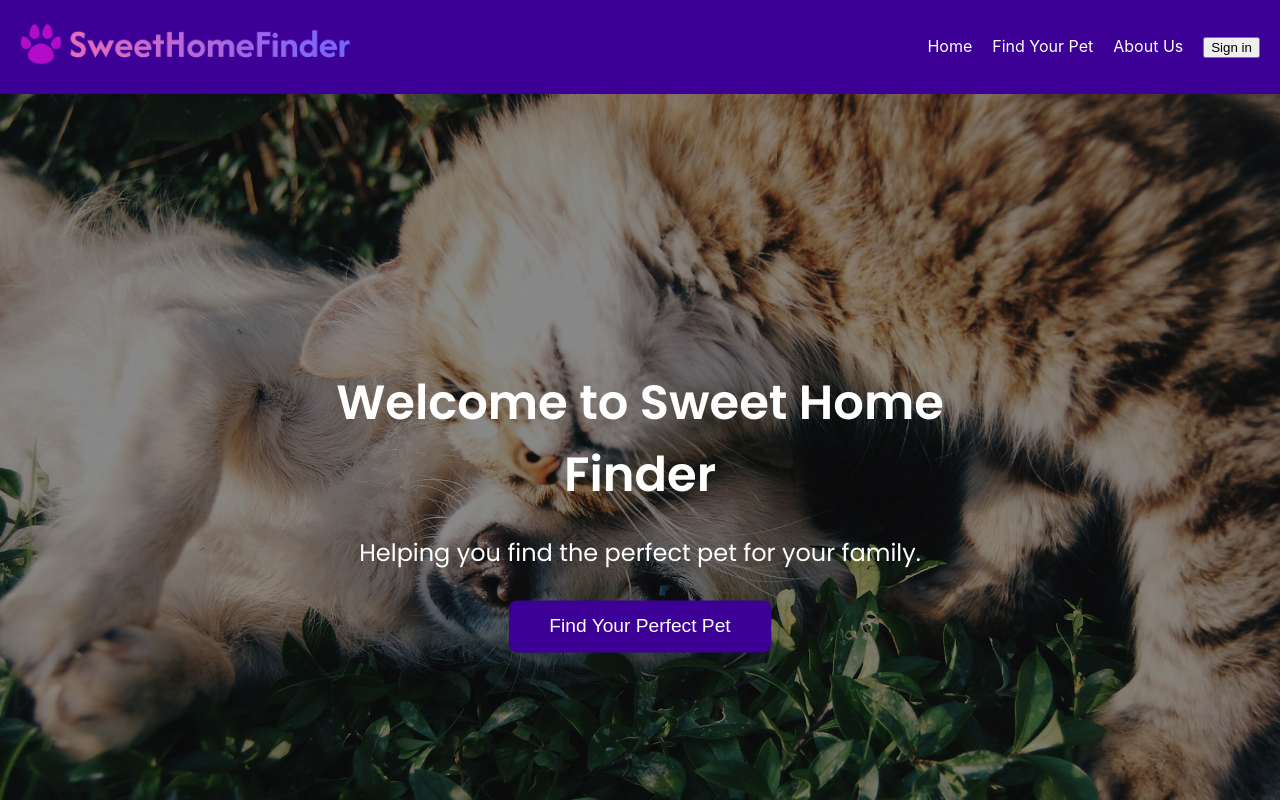
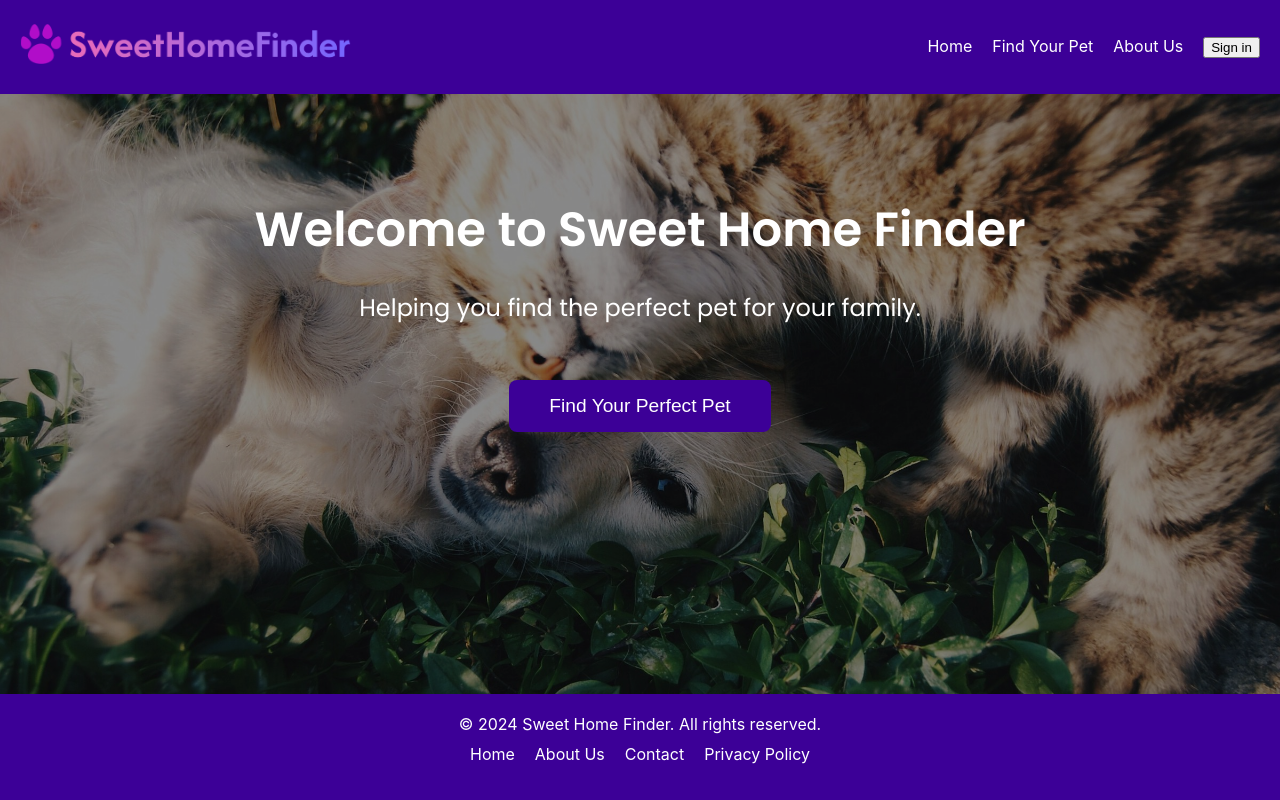
Before and after one commit to javud/sweethomefinder, a React (Create React App) app in the folder sweetHomeFinder/frontend/: page / in a window 1280 px wide. Shown: the top 800 px of the page. Built offline with nearby package versions, Linux system fonts and the light colour scheme; no server answers.

Commit message:
updated homePage design

```diff
--- a/sweetHomeFinder/frontend/src/styles/homePage.scss
+++ b/sweetHomeFinder/frontend/src/styles/homePage.scss
@@ -21,21 +21,22 @@ $hero-text-color: white;
   .hero-section {
     position: relative;
     width: 100%;
-    height: 100vh;
+    height: 75vh;
     overflow: hidden;
 
     .hero-image {
       width: 100%;
       height: 100%;
       object-fit: cover;
+      position: absolute;
+      z-index: 0;
       filter: brightness(0.55);
     }
 
     .hero-text {
-      position: absolute;
-      top: 50%;
-      left: 50%;
-      transform: translate(-50%, -50%);
+      position: relative;
+      margin: 100px;
+      z-index: 1;
       color: $hero-text-color;
       text-align: center;
 
@@ -53,14 +54,16 @@ $hero-text-color: white;
         background-color: $cta-bg-color;
         color: white;
         padding: 15px 40px;
+        margin: 25px;
         border: none;
         font-size: 1.2rem;
         border-radius: 8px;
         cursor: pointer;
-        transition: background-color 0.3s ease;
+        transition: 0.3s ease;
 
         &:hover {
           background-color: $cta-hover-color;
+          transform: scale(1.05);
         }
       }
     }
```
